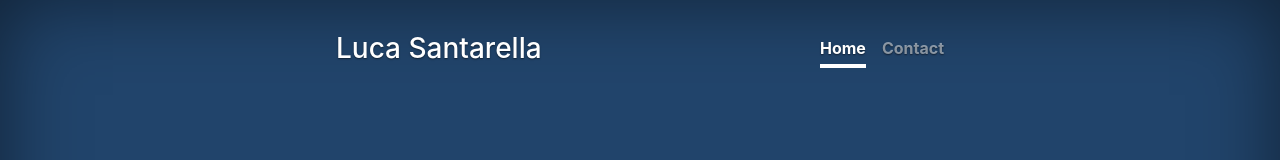
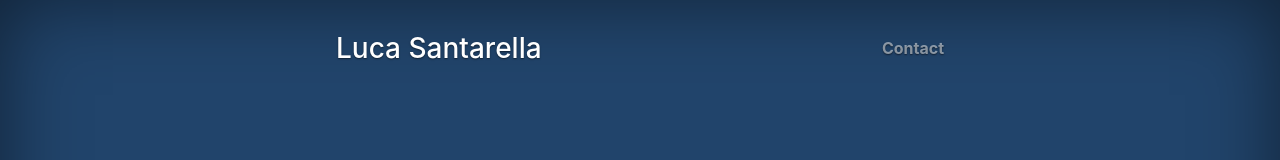
Before and after one commit to lucasantarella/lucasantarellacom, a plain HTML site: page index.html in a window 1280 px wide. Shown: the top 160 px of the page. Drawn offline with nearby package versions, Linux system fonts and the light colour scheme.

Commit message:
Hiding useless button

```diff
--- a/index.html
+++ b/index.html
@@ -29,7 +29,7 @@
                 <div class="inner">
                     <h3 class="masthead-brand">Luca Santarella</h3>
                     <nav class="nav nav-masthead">
-                        <a class="nav-link active" href="#">Home</a>
+                        <!--<a class="nav-link active" href="#">Home</a>-->
                         <a class="nav-link" href="mailto:luca.santarella@gmail.com">Contact</a>
                     </nav>
                 </div>
```
